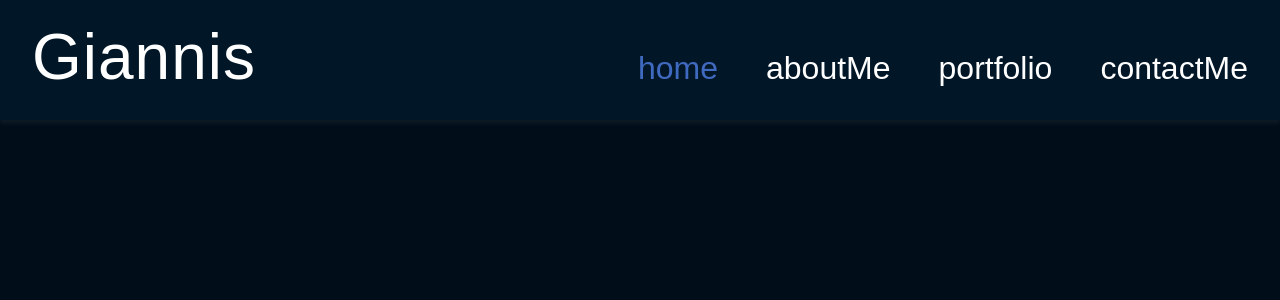
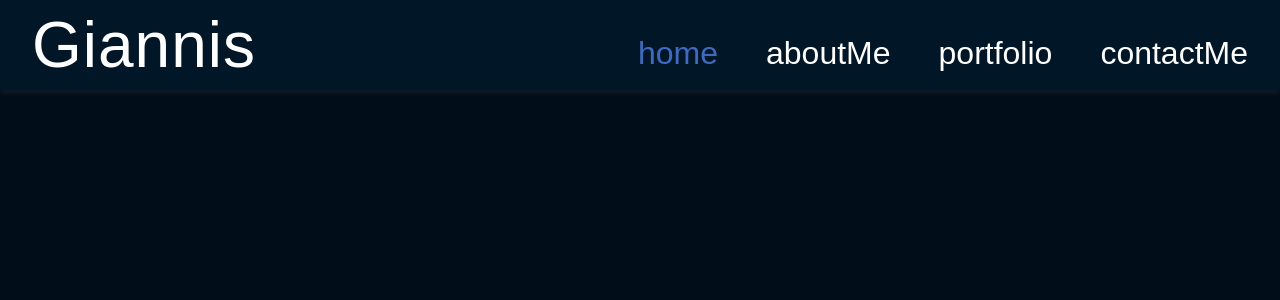
Before and after one commit to John-Nik/portfolio, a Next.js app: page / in a window 1280 px wide. Shown: the top 300 px of the page. Built offline with nearby package versions, Linux system fonts and the light colour scheme; a web font is replaced by a local one.

Commit message:
version 0.3.0

```diff
--- a/src/app/global.scss
+++ b/src/app/global.scss
@@ -20,7 +20,7 @@ $secondary-tint-1: #52E099;
         box-shadow: 0px 4px 4px rgba(255, 255, 255, 0.05);
 
         .container {
-            padding: 20px 32px;
+            padding: 5px 32px;
             display: flex;
             flex-direction: row;
 
@@ -198,6 +198,9 @@ $secondary-tint-1: #52E099;
     nav {
         .container {
             .logo-container {
+                display: flex;
+                align-items: center;
+
                 .logo {
                     cursor: pointer;
                 }
```
